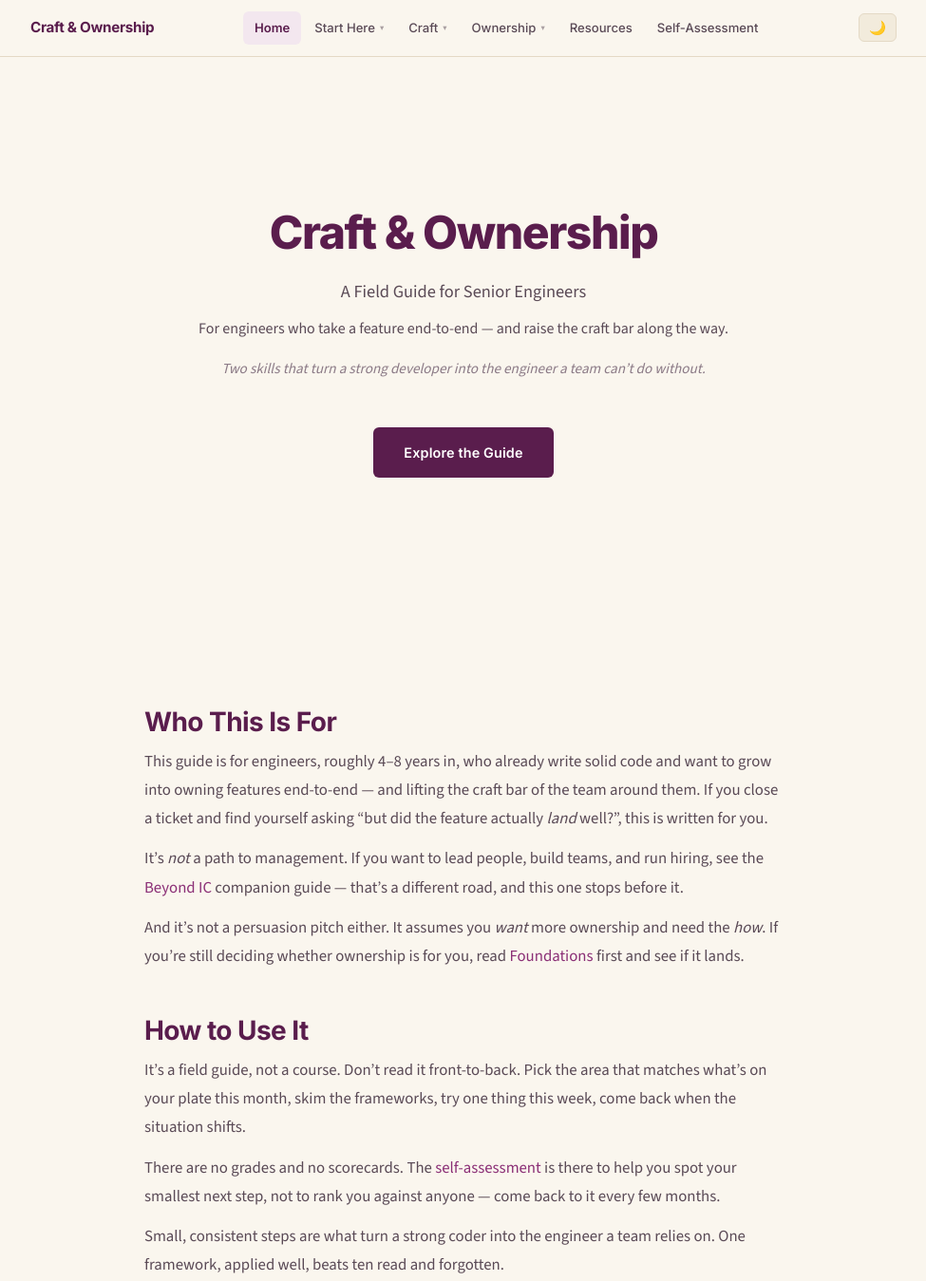
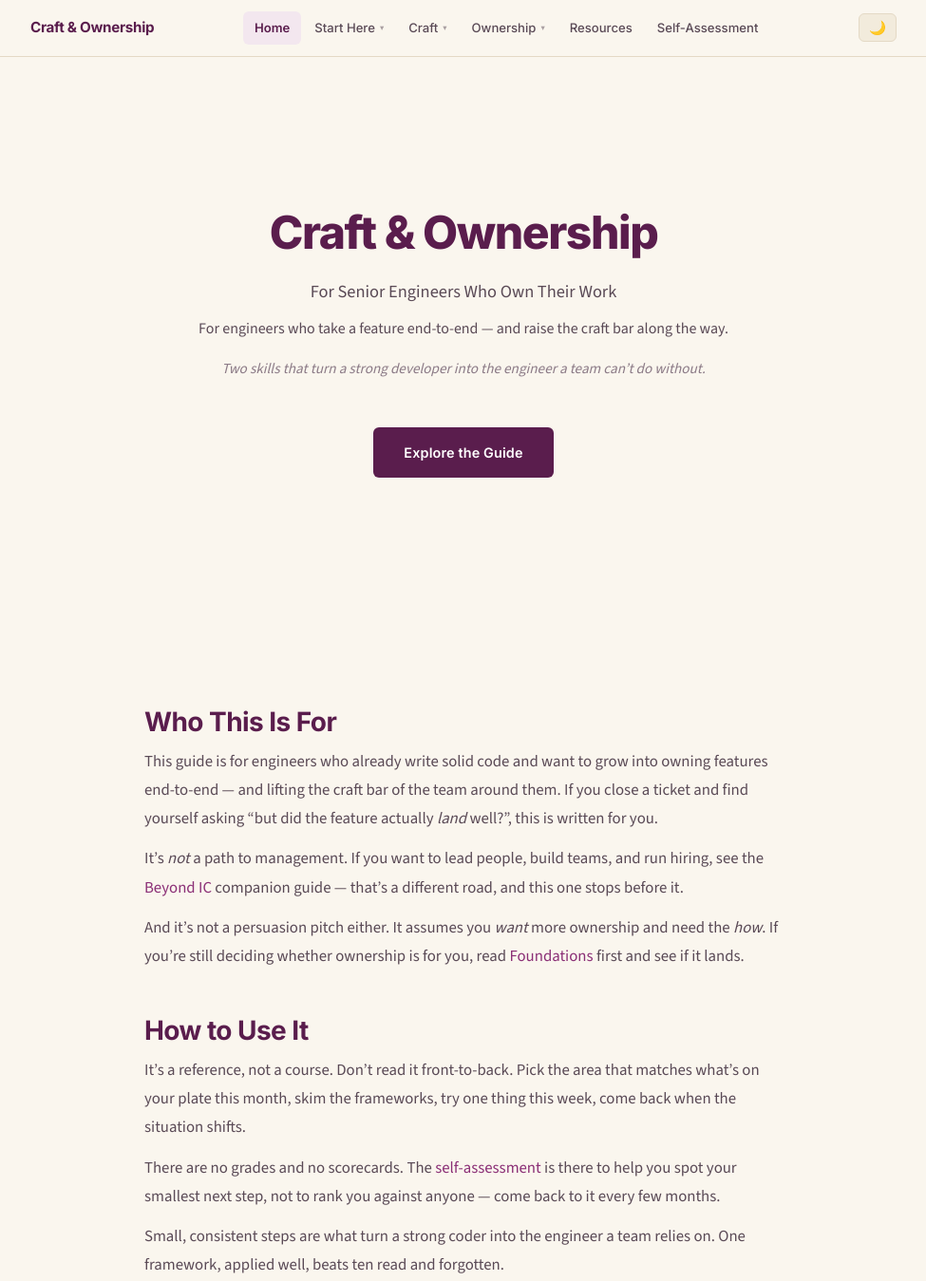
Before and after one commit to sujitkamthe/craft-ownership, a plain HTML site: page index.html in a window 1280 px wide. Shown: the top 1349 px of the page at 95% size, without its empty margins (152-1127 px from the left). Drawn offline with nearby package versions, Linux system fonts and the light colour scheme.

Commit message:
Drop "field guide" framing and remove years-of-experience references
Avoid overlap with the assessment/expectations document that uses
"field guide" language, and align with the org stance that seniority
is not gated on tenure.

Co-Authored-By: Claude Opus 4.7 (1M context) <noreply@anthropic.com>

```diff
--- a/index.html
+++ b/index.html
@@ -3,7 +3,7 @@
 <head>
   <meta charset="UTF-8">
   <meta name="viewport" content="width=device-width, initial-scale=1.0">
-  <title>Craft &amp; Ownership &mdash; A Field Guide for Senior Engineers</title>
+  <title>Craft &amp; Ownership &mdash; For Senior Engineers Who Own Their Work</title>
   <link rel="preconnect" href="https://fonts.googleapis.com">
   <link rel="preconnect" href="https://fonts.gstatic.com" crossorigin>
   <link href="https://fonts.googleapis.com/css2?family=Inter:wght@400;500;600;700;800&family=Source+Sans+3:wght@400;500;600;700&display=swap" rel="stylesheet">
@@ -57,7 +57,7 @@
   <div class="hero">
     <div class="hero-content">
       <h1>Craft &amp; Ownership</h1>
-      <p class="subtitle">A Field Guide for Senior Engineers</p>
+      <p class="subtitle">For Senior Engineers Who Own Their Work</p>
       <p class="subtitle" style="font-size:1rem;margin-top:-8px;">For engineers who take a feature end-to-end &mdash; and raise the craft bar along the way.</p>
       <p class="tagline">Two skills that turn a strong developer into the engineer a team can&rsquo;t do without.</p>
       <a href="#paths" class="cta-btn">Explore the Guide</a>
@@ -68,14 +68,14 @@
   <section class="fade-in">
     <h2>Who This Is For</h2>
     <div class="section-intro">
-      <p>This guide is for engineers, roughly 4&ndash;8 years in, who already write solid code and want to grow into owning features end-to-end &mdash; and lifting the craft bar of the team around them. If you close a ticket and find yourself asking &ldquo;but did the feature actually <em>land</em> well?&rdquo;, this is written for you.</p>
+      <p>This guide is for engineers who already write solid code and want to grow into owning features end-to-end &mdash; and lifting the craft bar of the team around them. If you close a ticket and find yourself asking &ldquo;but did the feature actually <em>land</em> well?&rdquo;, this is written for you.</p>
       <p>It&rsquo;s <em>not</em> a path to management. If you want to lead people, build teams, and run hiring, see the <a href="https://sujitkamthe.github.io/" target="_blank" rel="noopener">Beyond IC</a> companion guide &mdash; that&rsquo;s a different road, and this one stops before it.</p>
       <p>And it&rsquo;s not a persuasion pitch either. It assumes you <em>want</em> more ownership and need the <em>how</em>. If you&rsquo;re still deciding whether ownership is for you, read <a href="foundations.html">Foundations</a> first and see if it lands.</p>
     </div>
 
     <h2 style="margin-top:48px;">How to Use It</h2>
     <div class="section-intro">
-      <p>It&rsquo;s a field guide, not a course. Don&rsquo;t read it front-to-back. Pick the area that matches what&rsquo;s on your plate this month, skim the frameworks, try one thing this week, come back when the situation shifts.</p>
+      <p>It&rsquo;s a reference, not a course. Don&rsquo;t read it front-to-back. Pick the area that matches what&rsquo;s on your plate this month, skim the frameworks, try one thing this week, come back when the situation shifts.</p>
       <p>There are no grades and no scorecards. The <a href="self-assessment.html">self-assessment</a> is there to help you spot your smallest next step, not to rank you against anyone &mdash; come back to it every few months.</p>
       <p>Small, consistent steps are what turn a strong coder into the engineer a team relies on. One framework, applied well, beats ten read and forgotten.</p>
     </div>
```
Also changed, not shown: foundations.html (+2 -2 lines), 1 other file.
